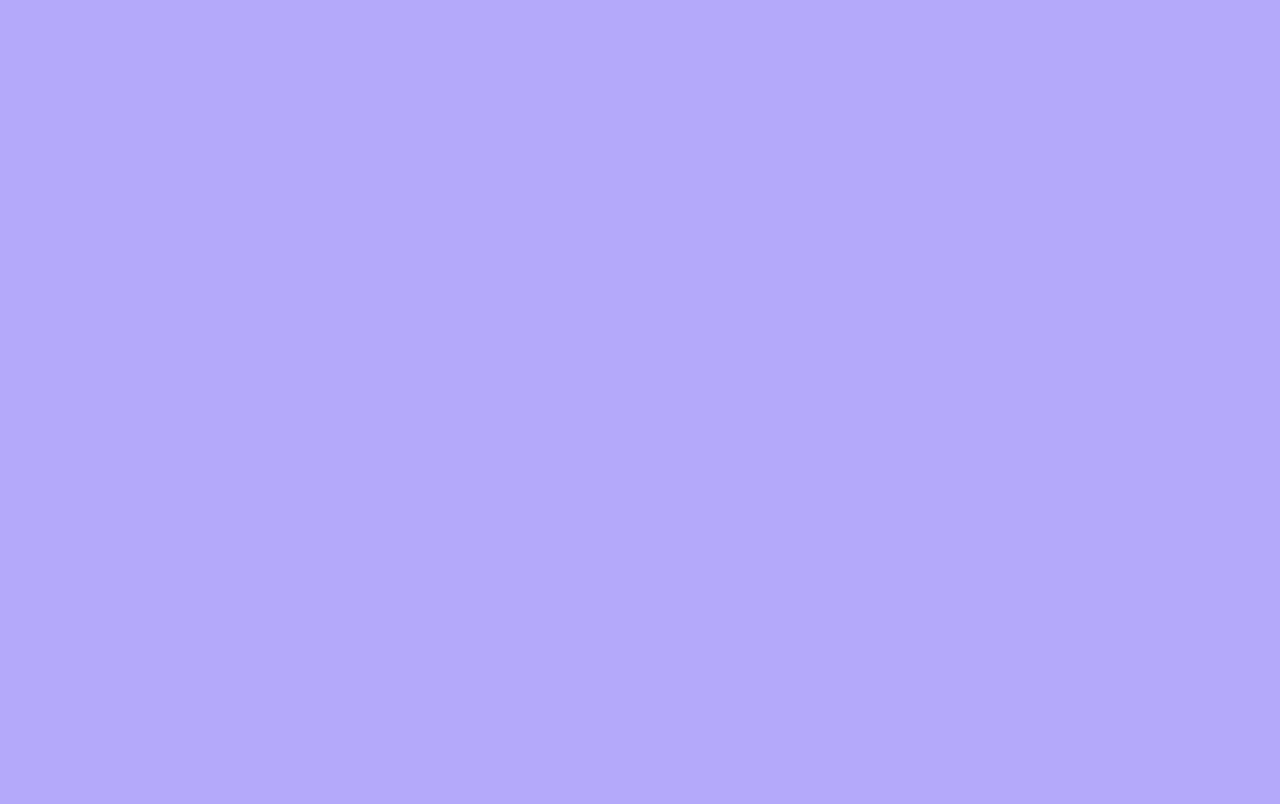
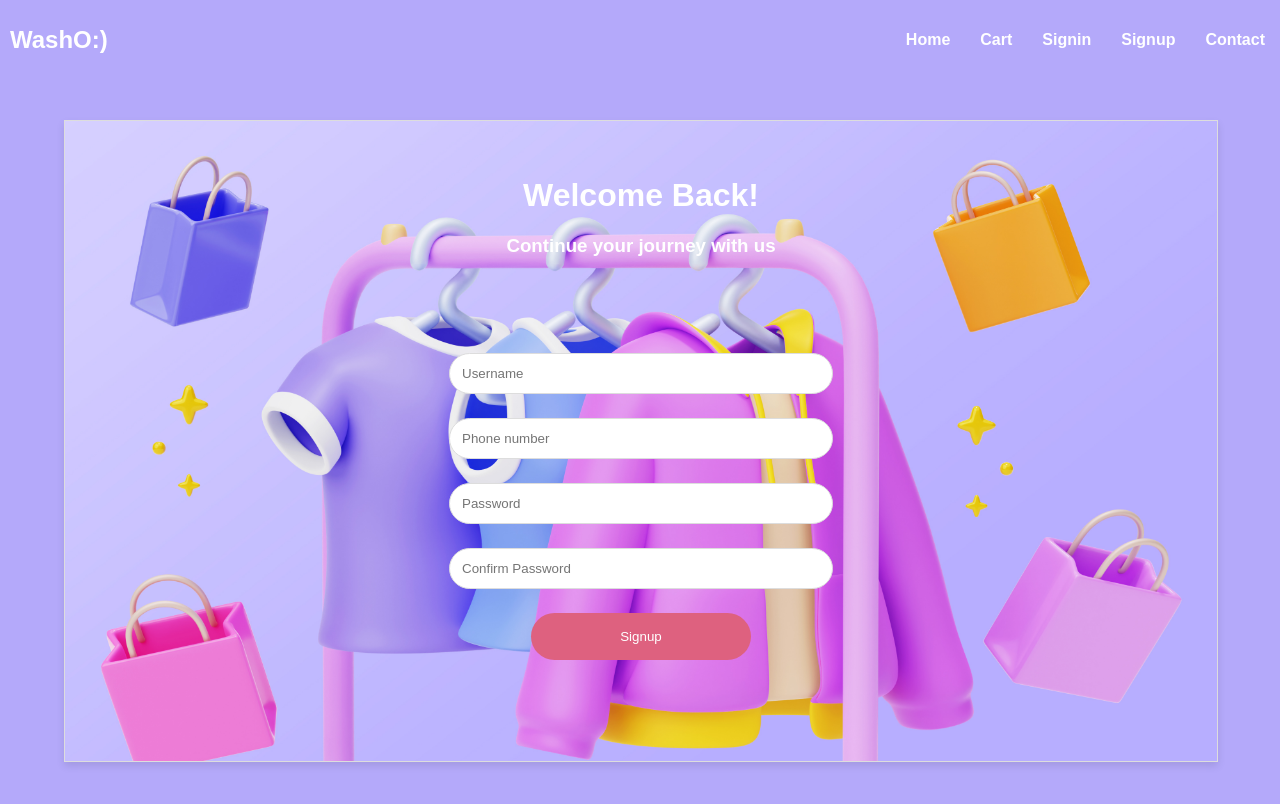
Before and after one commit to avneeshrai07/washo, a React (Create React App) app: page /washo/signup in a window 1280 px wide. Before the commit this address had no page. Shown: the top 804 px of the page. Built offline with nearby package versions, Linux system fonts and the light colour scheme.

Commit message:
Update website with new pages

```diff
--- a/package.json
+++ b/package.json
@@ -1,4 +1,5 @@
 {
+  "homepage":"https://avneeshrai07.github.io/washo",
   "name": "client",
   "version": "0.1.0",
   "private": true,
@@ -17,6 +18,8 @@
   },
   "scripts": {
     "start": "react-scripts start",
+    "predeploy":"npm run build",
+    "deploy":"gh-pages -d build",
     "build": "react-scripts build",
     "test": "react-scripts test",
     "eject": "react-scripts eject"
--- a/src/App.js
+++ b/src/App.js
@@ -14,12 +14,12 @@ function App() {
     <Router>
       <Routes>
         <Route path='/washo' element={<Home/>}></Route>
-        <Route path='/cart' element={<Cart/>}></Route>
-        <Route path='/signin' element={<Signin/>}></Route>
-        <Route path='/signup' element={<Signup/>}></Route>
-        <Route path='/contact' element={<Contact/>}></Route>
-        <Route path='/payment' element={<Payment/>}></Route>
-        <Route path='/order' element={<Order/>}></Route>
+        <Route path='/washo/cart' element={<Cart/>}></Route>
+        <Route path='/washo/signin' element={<Signin/>}></Route>
+        <Route path='/washo/signup' element={<Signup/>}></Route>
+        <Route path='/washo/contact' element={<Contact/>}></Route>
+        <Route path='/washo/payment' element={<Payment/>}></Route>
+        <Route path='/washo/order' element={<Order/>}></Route>
       </Routes>
     </Router>
     </div>
--- a/src/components/Navbar/Navbar.js
+++ b/src/components/Navbar/Navbar.js
@@ -30,14 +30,14 @@ function Navbar() {
   return (
     <div className='navbar'>
       <div className="logo">
-        <a href="/">WashO:)</a>
+        <a href="/washo">WashO:)</a>
       </div>
       <ul className={`nav-links ${showNavLinks ? 'show' : ''}`}>
-        <li><a href="/">Home</a></li>
-        <li><a href="/cart">Cart</a></li>
-        <li><a href="/signin">Signin</a></li>
-        <li><a href="/signup">Signup</a></li>
-        <li><a href="/contact">Contact</a></li>
+        <li><a href="/washo">Home</a></li>
+        <li><a href="/washo/cart">Cart</a></li>
+        <li><a href="/washo/signin">Signin</a></li>
+        <li><a href="/washo/signup">Signup</a></li>
+        <li><a href="/washo/contact">Contact</a></li>
       </ul>
       <button id="toggleNavButton" onClick={toggleNavLinks}>
       {showNavLinks ? <BiX size={30}/> : <BiMenu size={30} />}
```
